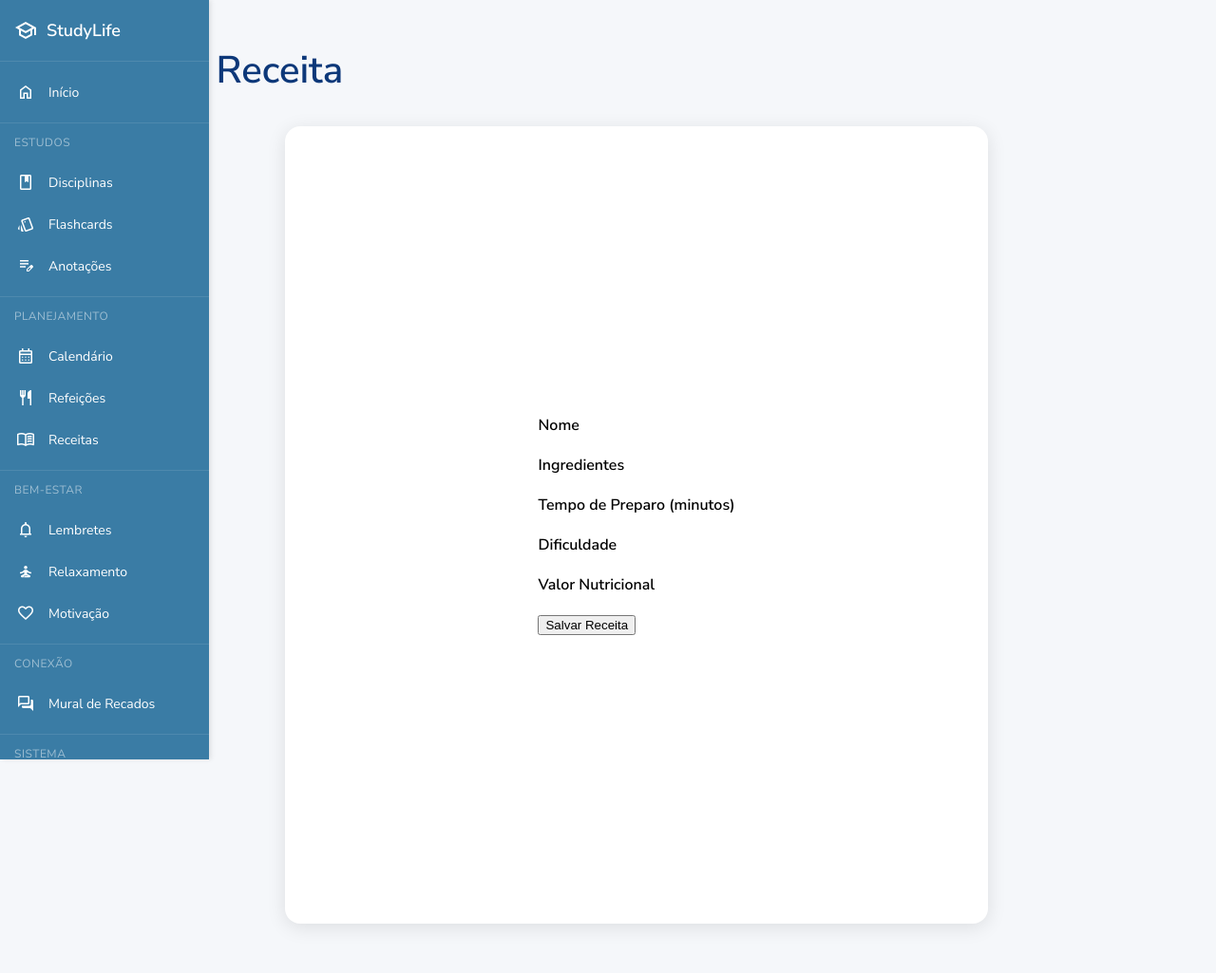
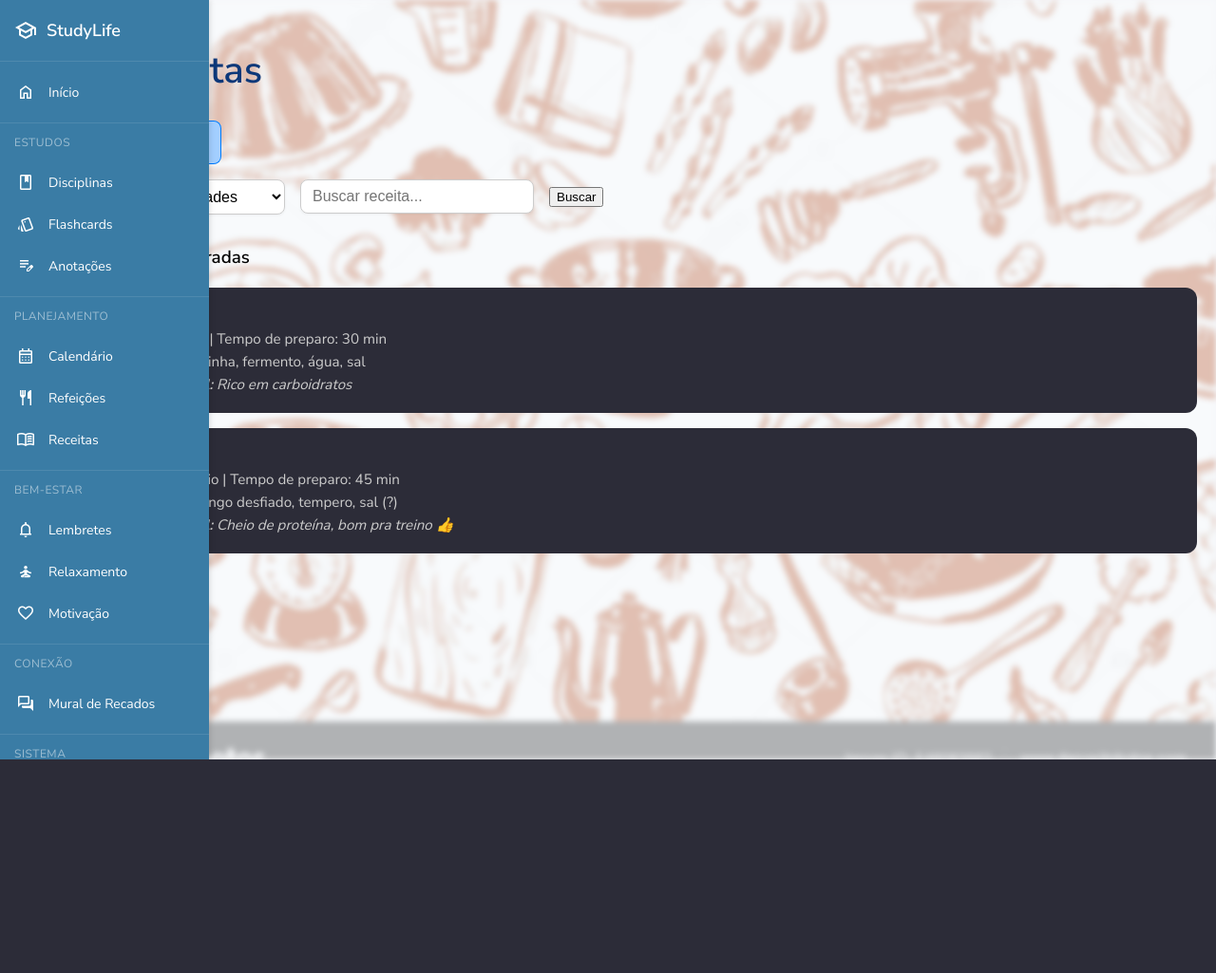
Before and after one commit to GabrielCabral4/StudyApp, a Django app: page /receitas/ in a window 1280 px wide. Shown: the whole page at 95% size. After the commit the page ends 800 px from the top, so only its background shows below. Run offline with Django 5.2, Linux system fonts and the light colour scheme; data comes from the database, SQL or seed files in the repository; both versions use the stored data as it was after the commit; some libraries are stand-ins or nearby versions.

Commit message:
Finalização de refeições, implementação de receitas, início de lembretes e ajuste em relaxamentos

```diff
--- a/study_companion/templates/study_companion/receitas/list.html
+++ b/study_companion/templates/study_companion/receitas/list.html
@@ -1,39 +1,90 @@
 {% extends "study_companion/base_content.html" %}
 {% load static %}
+{% load receitas_extras %}
 
 {% block page_title %}
   <h1 class="page-title">
-    <span class="material-symbols-outlined">edit</span>
-    Nova Receita
+    <span class="material-symbols-outlined">restaurant_menu</span>
+    Receitas
   </h1>
 {% endblock %}
 
+{% block content_actions %}
+  <a href="{% url 'receita_add' %}" class="icon-expand">
+    <span>Nova Receita</span>
+  </a>
+{% endblock %}
+
+{% block background %}
+<div class="receitas"></div>
+{% endblock %}
+
 {% block content_body %}
-  <div class="form-container">
-    <form method="post">
-      {% csrf_token %}
-      {{ form.non_field_errors }}
-      <div class="form-group">
-        <label for="id_nome">Nome</label>
-        {{ form.nome }}
-      </div>
-      <div class="form-group">
-        <label for="id_ingredientes">Ingredientes</label>
-        {{ form.ingredientes }}
-      </div>
-      <div class="form-group">
-        <label for="id_tempo_preparo">Tempo de Preparo (minutos)</label>
-        {{ form.tempo_preparo }}
-      </div>
-      <div class="form-group">
-        <label for="id_dificuldade">Dificuldade</label>
-        {{ form.dificuldade }}
-      </div>
-      <div class="form-group">
-        <label for="id_valor_nutricional">Valor Nutricional</label>
-        {{ form.valor_nutricional }}
-      </div>
-      <button type="submit" class="btn-salvar">Salvar Receita</button>
-    </form>
-  </div>
+<form id="filtro-receitas-form" class="filter-bar">
+  <select name="dificuldade" id="dificuldade-filter">
+      <option value="">Todas as dificuldades</option>
+      <option value="1" {% if request.GET.dificuldade == '1' %}selected{% endif %}>Fácil</option>
+      <option value="2" {% if request.GET.dificuldade == '2' %}selected{% endif %}>Média</option>
+      <option value="3" {% if request.GET.dificuldade == '3' %}selected{% endif %}>Difícil</option>
+  </select>
+  <input type="text" name="search" id="search-receita-input" placeholder="Buscar receita..." value="{{ search }}">
+  <button type="submit" class="btn-buscar">Buscar</button>
+</form>
+
+<div class="receitas-cadastradas">
+  <h3>Receitas Cadastradas</h3>
+  <ul class="receita-lista">
+    {% for item in receitas_info %}
+      {% with receita=item.receita %}
+        <li class="receita-item">
+          <div class="receita-detalhes">
+            <h4>{{ receita.nome|highlight:search }}</h4>
+            <p>Dificuldade: {{ receita.get_dificuldade_display }} | Tempo de preparo: {{ receita.tempo_preparo }} min</p>
+
+            {% if receita.ingredientes %}
+              <p class="ingredientes">
+                <strong>Ingredientes:</strong> {{ receita.ingredientes|highlight:search }}
+              </p>
+            {% endif %}
+
+            {% if receita.valor_nutricional %}
+              <p class="valor-nutricional">
+                <strong>Valor Nutricional:</strong> {{ receita.valor_nutricional|highlight:search }}
+              </p>
+            {% endif %}
+          </div>
+
+          <div class="card-actions">
+            <a href="{% url 'receita_edit' receita.pk %}" class="btn-editar">Editar</a>
+            <a href="{% url 'receita_delete' receita.pk %}" class="btn-excluir">Excluir</a>
+          </div>
+        </li>
+      {% endwith %}
+    {% empty %}
+      <li class="empty-state">Nenhuma receita cadastrada ainda.</li>
+    {% endfor %}
+  </ul>
+</div>
+
+<script>
+  document.addEventListener('DOMContentLoaded', function () {
+    const dificuldadeSelect = document.getElementById('dificuldade-filter');
+    const searchInput = document.getElementById('search-receita-input');
+    const form = document.getElementById('filtro-receitas-form');
+
+    form.addEventListener('submit', function(e) {
+      e.preventDefault();
+
+      const params = new URLSearchParams();
+      if (dificuldadeSelect.value) params.append('dificuldade', dificuldadeSelect.value);
+      if (searchInput.value) params.append('search', searchInput.value);
+
+      window.location.href = '?' + params.toString();
+    });
+
+    dificuldadeSelect.addEventListener('change', function() {
+      form.dispatchEvent(new Event('submit'));
+    });
+  });
+</script>
 {% endblock %}
--- /dev/null
+++ b/study_companion/templatetags/receitas_extras.py
@@ -0,0 +1,24 @@
+from django import template
+import re
+from django.utils.safestring import mark_safe
+
+register = template.Library()
+
+@register.filter
+def highlight(value, search_term):
+    """
+    Destaca as ocorrências do termo de pesquisa no texto.
+    """
+    if not search_term or not value:
+        return value
+
+    try:
+        escaped_term = re.escape(search_term)
+
+        # Substitui o termo por uma versão destacada
+        pattern = re.compile(f'({escaped_term})', re.IGNORECASE)
+        highlighted = pattern.sub(r'<mark class="highlight">\1</mark>', str(value))
+
+        return mark_safe(highlighted)
+    except:
+        return value
--- a/study_companion/urls.py
+++ b/study_companion/urls.py
@@ -22,7 +22,13 @@
     path('calendario/<int:pk>/concluir/', views.evento_concluir, name='evento_concluir'),
     path('refeicoes/', views.refeicoes_list, name='refeicoes'),
     path('receitas/', views.receitas_list, name='receitas'),
+    path('receita/nova/', views.receita_create, name='receita_add'),
+    path('receitas/<int:pk>/editar/', views.receita_update, name='receita_edit'),
+    path('receitas/<int:pk>/deletar/', views.receita_delete, name='receita_delete'),
     path('lembretes/', views.lembretes_list, name='lembretes'),
+    path('lembretes/novo/', views.lembrete_create, name='lembrete_add'),
+    path('lembretes/<int:pk>/editar/', views.lembrete_update, name='lembrete_edit'),
+    path('lembretes/<int:pk>/delete/', views.lembrete_delete, name='lembrete_delete'),
     path('relaxamento/', views.relaxamento_list, name='relaxamento'),
     path('motivacional/', views.motivacional_list, name='motivacional'),
     path('mural/', views.mural_view, name='mural'),
--- a/study_companion/views.py
+++ b/study_companion/views.py
@@ -4,7 +4,7 @@
 from django.contrib import messages
 from .models import (Disciplina, Flashcard, Anotacao, EventoCalendario, PlanejamentoRefeicao, Receita, Lembrete, AtividadeRelaxamento, MensagemMotivacional, RecadoMural)
 from datetime import datetime, timedelta
-from .forms import DisciplinaForm, FlashcardForm, AnotacaoForm, EventoCalendarioForm, ReceitaForm
+from .forms import DisciplinaForm, FlashcardForm, AnotacaoForm, EventoCalendarioForm, ReceitaForm, LembreteForm
 from django.views.decorators.http import require_POST
 from django.db.models import Q
 from calendar import monthrange
@@ -291,6 +291,7 @@
 def receitas_list(request):
     dificuldade = request.GET.get('dificuldade')
     tempo_max = request.GET.get('tempo_max')
+    termo_busca = request.GET.get('search', '')
 
     receitas = Receita.objects.all()
 
@@ -300,9 +301,31 @@
     if tempo_max:
         receitas = receitas.filter(tempo_preparo__lte=int(tempo_max))
 
+    if termo_busca:
+        receitas = receitas.filter(
+            Q(nome__icontains=termo_busca) |
+            Q(ingredientes__icontains=termo_busca) |
+            Q(valor_nutricional__icontains=termo_busca)
+        ).distinct()
+
+    receitas_info = []
+    for receita in receitas:
+        refeicoes_usadas = list(PlanejamentoRefeicao.objects.filter(
+            Q(cafe_manha=receita) |
+            Q(almoco=receita) |
+            Q(jantar=receita) |
+            Q(lanches=receita)
+        ).distinct())
+
+        receitas_info.append({
+            'receita': receita,
+            'refeicoes': refeicoes_usadas
+        })
+
     return render(request, 'study_companion/receitas/list.html', {
-        'receitas': receitas,
-        'dificuldades': [('facil', 'Fácil'), ('medio', 'Médio'), ('dificil', 'Difícil')]
+        'receitas_info': receitas_info,
+        'dificuldades': [('facil', 'Fácil'), ('medio', 'Médio'), ('dificil', 'Difícil')],
+        'search': termo_busca
     })
 
 
@@ -315,12 +338,67 @@
     else:
         form = ReceitaForm()
 
-    return render(request, 'study_companion/receitas/list.html', {'form': form})
+    return render(request, 'study_companion/receitas/create.html', {'form': form})
+
+
+def receita_update(request, pk):
+    receita = get_object_or_404(Receita, pk=pk)
+    if request.method == 'POST':
+        form = ReceitaForm(request.POST, instance=receita)
+        if form.is_valid():
+            form.save()
+            return redirect('receitas')
+    else:
+        form = ReceitaForm(instance=receita)
+    return render(request, 'study_companion/receitas/update.html', {'form': form, 'receita': receita})
+
+
+def receita_delete(request, pk):
+    receita = get_object_or_404(Receita, pk=pk)
+    if request.method == 'POST':
+        receita.delete()
+        return redirect('receitas')
+    return render(request, 'study_companion/receitas/delete.html', {'receita': receita})
 
 
 def lembretes_list(request):
     lembretes = Lembrete.objects.all()
-    return render(request, 'study_companion/lembretes/list.html', {'lembretes': lembretes})
+    dias_semana = ["Dom", "Seg", "Ter", "Qua", "Qui", "Sex", "Sab"]
+    return render(request, 'study_companion/lembretes/list.html', {
+        'lembretes': lembretes,
+        'dias_semana': dias_semana,
+    })
+
+
+def lembrete_create(request):
+    if request.method == 'POST':
+        form = LembreteForm(request.POST)
+        if form.is_valid():
+            form.save()
+            return redirect('lembretes')
+    else:
+        form = LembreteForm()
+    return render(request, 'study_companion/lembretes/form.html', {'form': form, 'titulo': 'Novo Lembrete'})
+
+
+def lembrete_update(request, pk):
+    lembrete = get_object_or_404(Lembrete, pk=pk)
+    if request.method == 'POST':
+        form = LembreteForm(request.POST, instance=lembrete)
+        if form.is_valid():
+            form.save()
+            return redirect('lembretes')
+    else:
+        form = LembreteForm(instance=lembrete)
+    return render(request, 'study_companion/lembretes/form.html', {'form': form, 'titulo': 'Editar Lembrete'})
+
+
+def lembrete_delete(request, pk):
+    lembrete = get_object_or_404(Lembrete, pk=pk)
+    if request.method == 'POST':
+        lembrete.delete()
+        return redirect('lembretes')
+    return render(request, 'study_companion/lembretes/delete.html', {'lembrete': lembrete})
 
 
 def relaxamento_list(request):
--- a/templates/static/css/style.css
+++ b/templates/static/css/style.css
@@ -1528,64 +1528,165 @@
     z-index: -1;
     pointer-events: none;
 }
-/* Ajuste no estilo do campo de entrada quando uma receita for selecionada */
-/* Estilo principal do container */
-.select2-container--default .select2-selection--single {
-    display: flex;
-    align-items: center;
+.select2-container.select2-container--default .select2-selection--single {
+    display: flex !important;
+    align-items: center;
+    position: relative;
     height: 40px;
     border-radius: 8px;
     border: 1px solid #ccc;
-    background-color: #2d2d2d;
+    background-color: #ffffff;
     color: #fff;
-    min-width: 100%;
-}
-
-/* Ajuste no elemento que contém a receita selecionada */
+    width: 100%;
+    overflow: hidden;
+    padding-right: 32px;
+}
 .select2-container--default .select2-selection--single .select2-selection__rendered {
-    color: #fff !important;
+    display: block;
+    color: #000000 !important;
+    padding-left: 12px;
+    padding-right: 12px;
     line-height: 40px;
-    padding-left: 8px; /* Aplique padding apenas uma vez */
-    padding-right: 20px; /* Espaço para o botão de limpar */
     white-space: nowrap;
     text-overflow: ellipsis;
     overflow: hidden;
-    flex-grow: 1;
-}
-
-/* Remove o estilo duplicado */
-/* .select2-selection__rendered {
-    ...
-} */
-
-/* Resto dos estilos */
+    width: 100%;
+}
 .select2-container--default .select2-selection--single .select2-selection__arrow {
     height: 100%;
-    right: 8px; /* Ajuste a posição da seta */
-}
-
-.select2-selection__clear {
-    color: #ccc;
-    margin-right: 10px; /* Espaço entre o texto e o botão de limpar */
-}
-
+    width: 20px;
+    position: absolute;
+    top: 0;
+    right: 8px;
+    pointer-events: none;
+}
 .select2-dropdown {
-    background-color: #1f1f1f;
+    background-color: #ffffff;
     color: white;
     border: 1px solid #444;
 }
-
 .select2-container--default .select2-results__option--highlighted[aria-selected] {
     background-color: #444 !important;
-    color: white;
-}
-
-/* Adicione este estilo para melhorar a visibilidade das opções */
+    color: rgb(0, 0, 0);
+}
 .select2-container--default .select2-results__option[aria-selected=true] {
     background-color: #333;
 }
-
 .select2-results__option {
     padding: 8px 12px;
+    color: #000000;
+}
+.select2-selection__clear {
+    position: absolute;
+    right: 10px;
+    color: #ccc !important;
+    cursor: pointer;
+    z-index: 10;
+}
+.receitas-cadastradas {
+    margin-top: 2rem;
+}
+
+.receita-lista {
+    list-style: none;
+    padding: 0;
+    margin: 0;
+}
+.receita-item {
+    position: relative;
+    background-color: #2c2c38;
+    border-radius: 12px;
+    padding: 1rem 1.5rem;
+    margin-bottom: 1rem;
+    transition: background 0.3s ease;
+}
+.receita-detalhes h4 {
+    margin: 0 0 0.25rem 0;
+    font-size: 1.1rem;
     color: #fff;
 }
+.receita-detalhes p {
+    margin: 0.25rem 0;
+    color: #ccc;
+    font-size: 0.95rem;
+}
+.valor-nutricional {
+    font-style: italic;
+    color: #9ae6b4;
+}
+.card-actions {
+    position: absolute;
+    bottom: 1rem;
+    right: 1.5rem;
+    opacity: 0;
+    display: flex;
+    gap: 0.5rem;
+    transition: opacity 0.3s ease;
+}
+.receita-item:hover .card-actions {
+    opacity: 1;
+}
+.btn-editar,
+.btn-excluir {
+    padding: 6px 10px;
+    border-radius: 8px;
+    font-size: 0.85rem;
+    text-decoration: none;
+    transition: background-color 0.2s ease;
+    color: #fff;
+}
+.btn-editar {
+    background-color: #4f46e5;
+}
+.btn-editar:hover {
+    background-color: #4338ca;
+}
+.btn-excluir {
+    background-color: #ef4444;
+}
+.btn-excluir:hover {
+    background-color: #dc2626;
+}
+mark.highlight {
+    background-color: #ffeaa7;
+    color: #2d3436;
+    padding: 0 3px;
+    border-radius: 4px;
+    font-weight: bold;
+}
+.receitas{
+    position: fixed;
+    top: 0;
+    left: 0;
+    width: 100vw;
+    height: 100vh;
+    background-image: url("/static/img/receitas.jpg");
+    background-size: cover;
+    background-position: center;
+    background-repeat: no-repeat;
+    filter: blur(3px);
+    opacity: 0.35;
+    z-index: -1;
+    pointer-events: none;
+}
+.lembretes-container {
+    display: grid;
+    gap: 1rem;
+    padding: 1rem;
+}
+.lembrete-lista {
+    list-style: none;
+    padding: 0;
+    margin: 0;
+}
+.lembrete-card {
+    background-color: #f0f4ff;
+    border-left: 4px solid #4a90e2;
+    padding: 1rem;
+    border-radius: 8px;
+    box-shadow: 0 1px 3px rgba(0,0,0,0.1);
+    transition: transform 0.2s;
+}
+.lembrete-card:hover {
+    transform: scale(1.02);
+}
```
Also changed, not shown: study_companion/forms.py (+12 -1 lines), study_companion/templates/study_companion/lembretes/form.html (added, +14 -0 lines), study_companion/templates/study_companion/lembretes/list.html (+50 -0 lines), study_companion/templates/study_companion/receitas/create.html (added, +48 -0 lines), study_companion/templates/study_companion/receitas/delete.html (added, +15 -0 lines), study_companion/templates/study_companion/receitas/update.html (added, +49 -0 lines), study_companion/templates/study_companion/relaxamento/list.html (+9 -2 lines), study_companion/templatetags/lembrete_extras.py (added, +9 -0 lines), db.sqlite3, templates/base.html (line endings or trailing spaces), templates/static/img/receitas.jpg (added).
